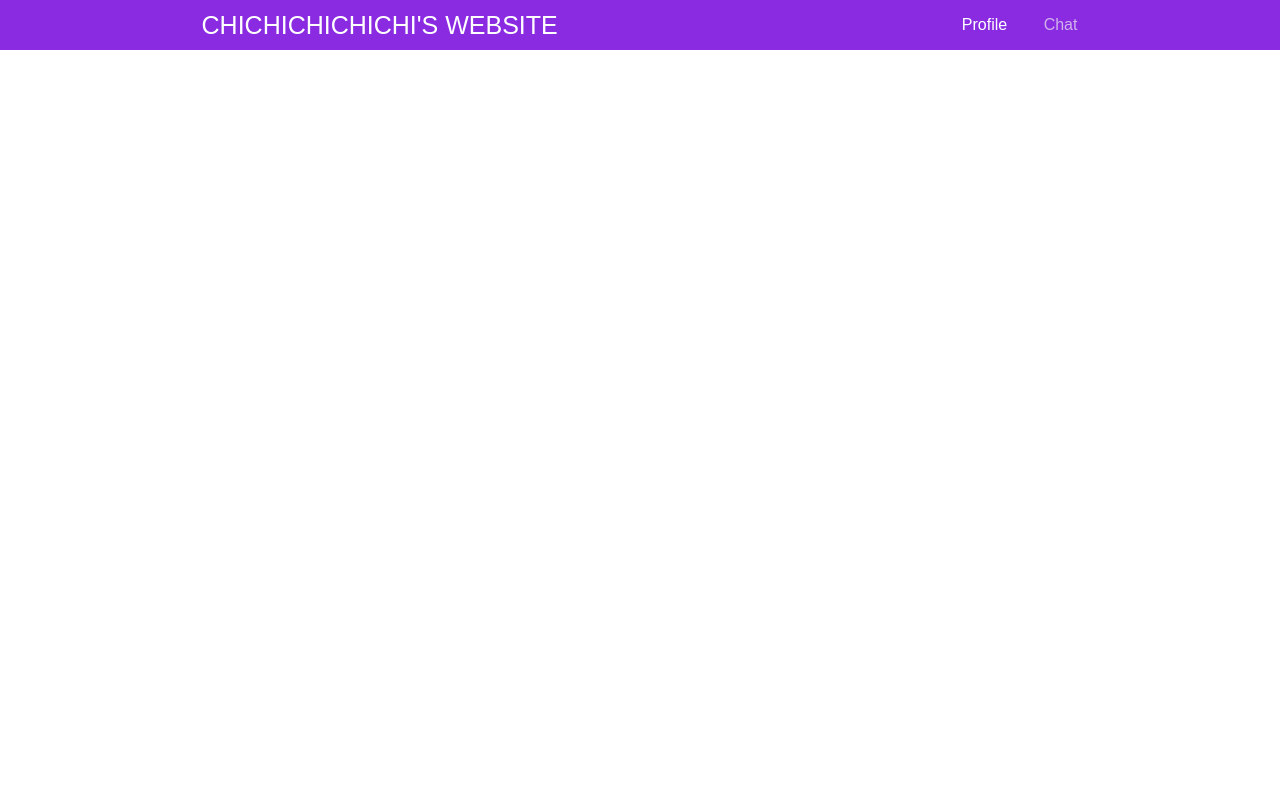
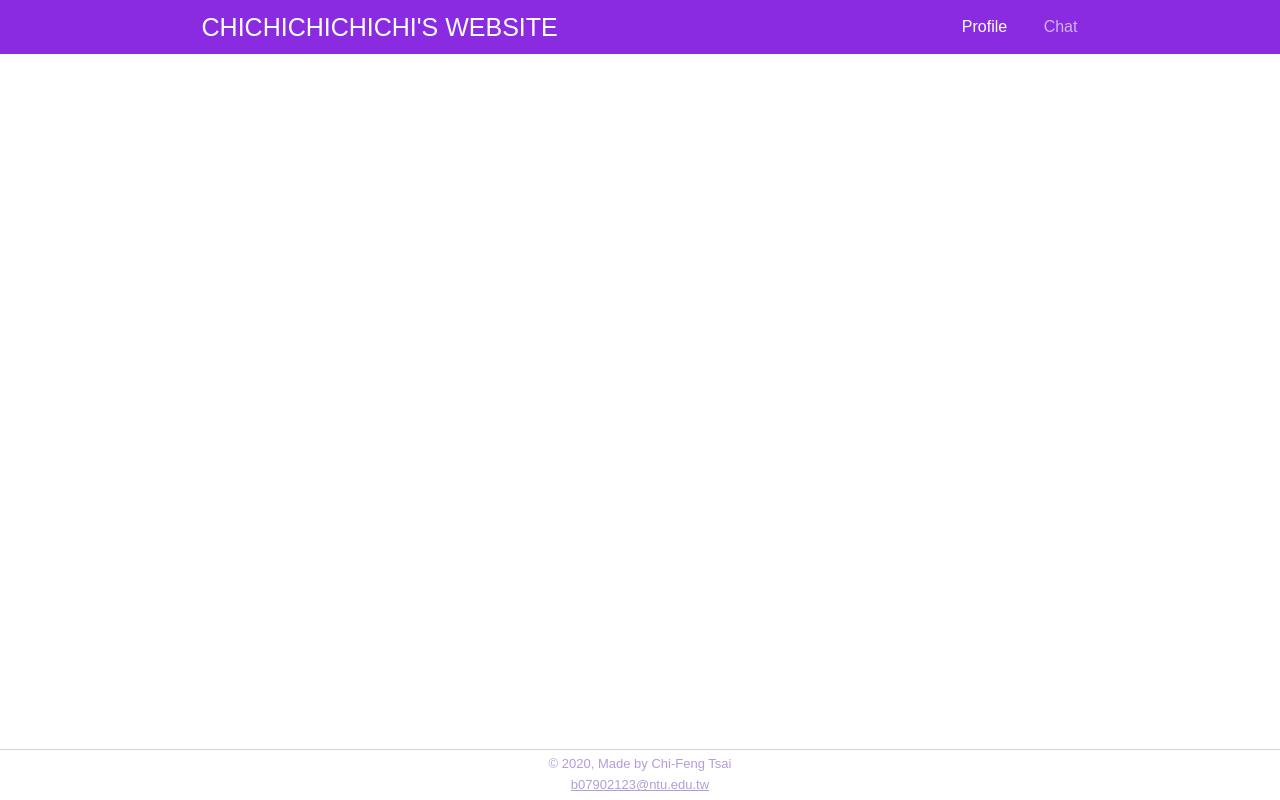
Before and after one commit to ktpss95112/ComputerNetwork2020Project, a plain HTML site: page website/index.html in a window 1280 px wide. Drawn offline with nearby package versions, Linux system fonts and the light colour scheme.

Commit message:
Add footer in index.html

```diff
--- a/website/css/style.css
+++ b/website/css/style.css
@@ -1,6 +1,13 @@
-#layout {
+body {
     min-height: 100vh;
+    margin: 0;
+    display: flex;
+    flex-direction: column;
 }
+
+nav { min-height: 50px; }
+footer { min-height: 50px; margin-top:auto; }
+
 
 /* ------------------------------------------------- */
 /* About pure-menu */
@@ -8,7 +15,6 @@
     display: flex;
     justify-content: space-around;
     align-content: center;
-    height: 50px;
     background-color: blueviolet;
 }
 
@@ -40,4 +46,17 @@
 
 
 /* ------------------------------------------------- */
-/* About ??? */
+/* About footer */
+footer {
+    border-top: solid thin lightgray;
+    display: flex;
+    flex-direction: column;
+    justify-content: space-evenly;
+    align-items: center;
+}
+
+footer span,
+footer a {
+    color: rgb(177, 158, 216);
+    font-size: small;
+}
--- a/website/index.html
+++ b/website/index.html
@@ -11,7 +11,6 @@
     <title>Home Page</title>
   </head>
   <body>
-    <div id="layout">
 
     <nav class="pure-menu pure-menu-horizontal">
       <!-- left -->
@@ -27,10 +26,14 @@
       </ul>
     </nav>
 
-      <div id="main">
+    <main>
 
-      </div>
+    </main>
 
-    </div>
+    <footer>
+      <span>&copy; 2020, Made by Chi-Feng Tsai</span>
+      <span><a href="mailto:b07902123@ntu.edu.tw">b07902123@ntu.edu.tw</a></span>
+    </footer>
+
   </body>
 </html>
```
Lines whose indentation alone changed are shown as unchanged.
